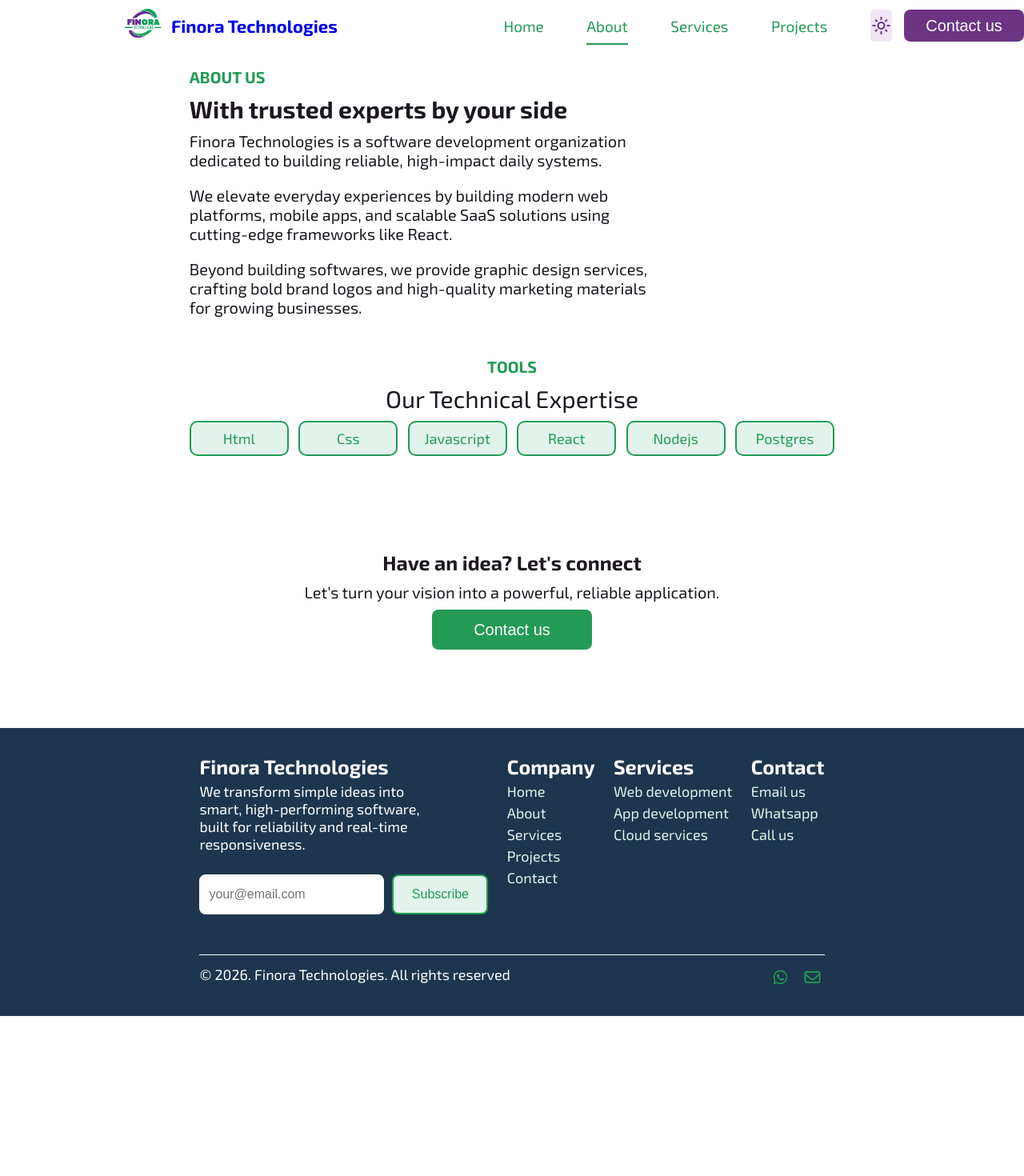
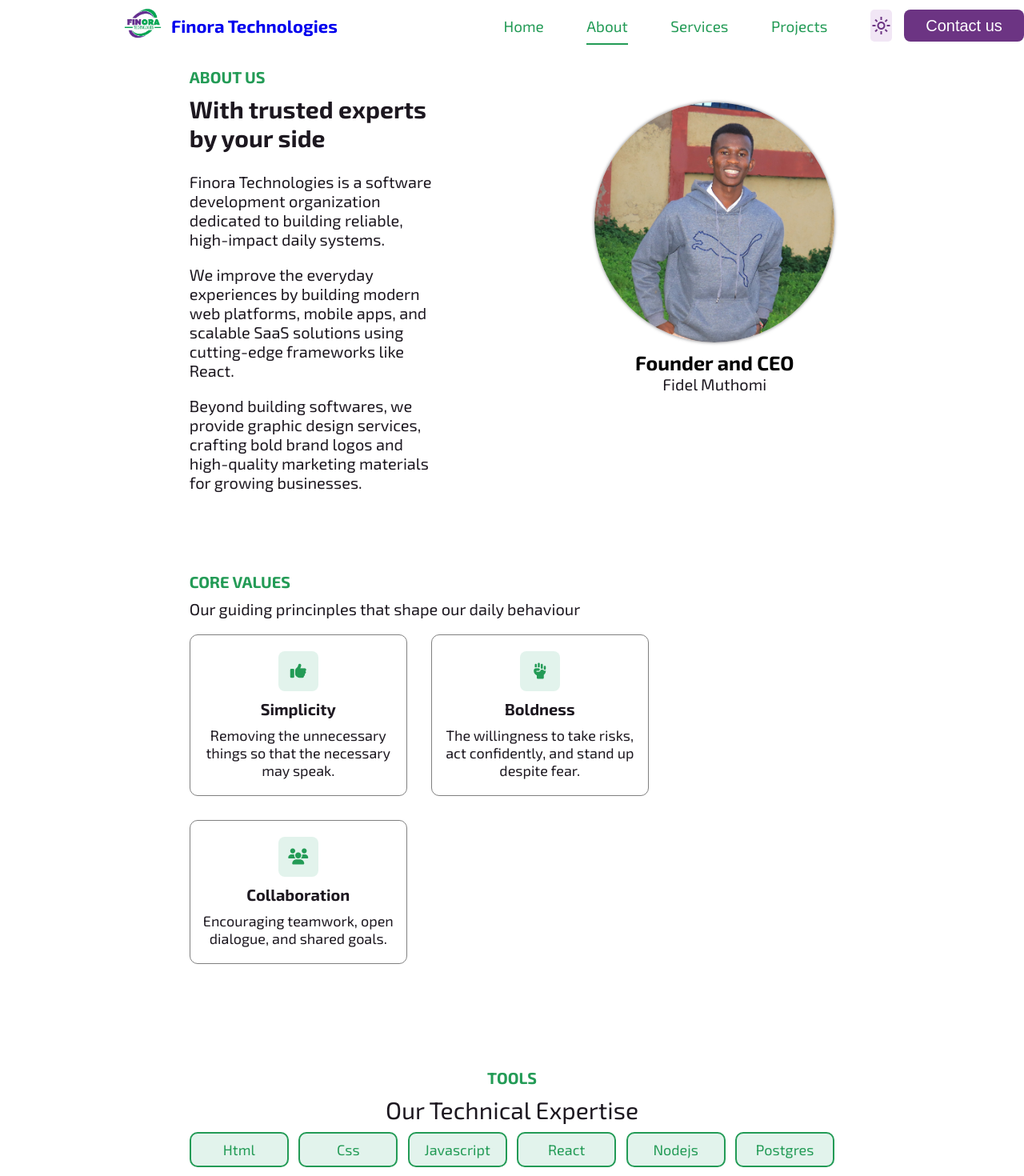
Before and after one commit to fidel208/Finora-technologies, a React (Vite) app in the folder frontend/: page /about in a window 1280 px wide. Shown: the top 1470 px of the page at 80% size. Before the commit the page ends 1270 px from the top, so only its background shows below. Built offline with nearby package versions, Linux system fonts and the light colour scheme; a web font is replaced by a local one.

Commit message:
additions

```diff
--- a/frontend/src/components/footer/Footer.jsx
+++ b/frontend/src/components/footer/Footer.jsx
@@ -56,6 +56,7 @@
             </div>
           </div>
           <div className="footer-bottom">
+            <div className="bottom-1">
               <p>
                 &copy; <span>{new Date().getFullYear()}</span>. Finora
                 Technologies. All rights reserved
@@ -69,6 +70,12 @@
                 </a>
               </span>
             </div>
+            <div className="bottom-2">
+              <p>
+                <i className="fa-solid fa-location-dot"></i> Kwale, Kenya
+              </p>
+            </div>
+          </div>
         </div>
       </footer>
     </>
--- a/frontend/src/components/footer/footer.css
+++ b/frontend/src/components/footer/footer.css
@@ -129,8 +129,15 @@
 
 .footer-bottom {
   display: flex;
+  flex-direction: column;
+}
+.bottom-1 {
+  display: flex;
   flex-direction: row;
   justify-content: space-between;
+}
+.bottom-2 p > i {
+  color: rgb(240, 55, 55);
 }
 .footer-bottom p {
   font-size: 18px;
--- a/frontend/src/main.jsx
+++ b/frontend/src/main.jsx
@@ -9,6 +9,7 @@
 import { createBrowserRouter, Router, RouterProvider } from "react-router-dom";
 import { BrowserRouter, Routes, Route } from "react-router-dom";
 import { ThemeProvider } from "./theme/Theme";
+import Admin from "./pages/admin/Admin";
 
 const router = createBrowserRouter([
   { path: "/", element: <Home /> },
@@ -16,6 +17,7 @@
   { path: "/services", element: <Services /> },
   { path: "/projects", element: <Projects /> },
   { path: "/contact", element: <Contact /> },
+  { path: "/admin", element: <Admin /> },
 ]);
 
 createRoot(document.getElementById("root")).render(
--- a/frontend/src/pages/about/About.jsx
+++ b/frontend/src/pages/about/About.jsx
@@ -14,6 +14,8 @@
         <div className="about">
           <div className="about-top">
             <h1>ABOUT US</h1>
+            <div className="details-cont">
+              <div className="details-start">
                 <p id="about-sentence">With trusted experts by your side</p>
                 <div className="about-details">
                   <span>
@@ -22,15 +24,59 @@
                       dedicated to building reliable, high-impact daily systems.
                     </p>
                     <p>
-                  We elevate everyday experiences by building modern web
+                      We improve the everyday experiences by building modern web
                       platforms, mobile apps, and scalable SaaS solutions using
                       cutting-edge frameworks like React.
                     </p>
                     <p>
-                  Beyond building softwares, we provide graphic design services,
-                  crafting bold brand logos and high-quality marketing materials
-                  for growing businesses.
+                      Beyond building softwares, we provide graphic design
+                      services, crafting bold brand logos and high-quality
+                      marketing materials for growing businesses.
                     </p>
+                  </span>
+                </div>
+              </div>
+              <div className="founder-div">
+                <span id="founder-image"></span>
+                <span>
+                  <p id="title">
+                    <strong>Founder and CEO</strong>
+                  </p>
+                  <a
+                    href="https://fidelmuthomi.vercel.app/"
+                    target="_blank"
+                    id="ceo-name"
+                  >
+                    Fidel Muthomi
+                  </a>
+                </span>
+              </div>
+            </div>
+          </div>
+          <div className="values">
+            <h1>CORE VALUES</h1>
+            <p>Our guiding princinples that shape our daily behaviour</p>
+            <div className="value-container">
+              <span className="value-box">
+                <i className="fa-solid fa-thumbs-up"></i>
+                <h2>Simplicity</h2>
+                <p>
+                  Removing the unnecessary things so that the necessary may
+                  speak.
+                </p>
+              </span>
+              <span className="value-box">
+                <i className="fa-solid fa-hand-fist"></i>
+                <h2>Boldness</h2>
+                <p>
+                  The willingness to take risks, act confidently, and stand up
+                  despite fear.
+                </p>
+              </span>
+              <span className="value-box">
+                <i className="fa-solid fa-users"></i>
+                <h2>Collaboration</h2>
+                <p>Encouraging teamwork, open dialogue, and shared goals.</p>
               </span>
             </div>
           </div>
--- a/frontend/src/pages/about/about.css
+++ b/frontend/src/pages/about/about.css
@@ -24,6 +24,17 @@
   display: flex;
   flex-direction: column;
   gap: 10px;
+  padding-bottom: 50px;
+}
+.details-cont {
+  display: flex;
+  flex-direction: row;
+  gap: 200px;
+}
+.details-start {
+  display: flex;
+  flex-direction: column;
+  gap: 25px;
 }
 #about-sentence {
   font-size: 30px;
@@ -31,11 +42,6 @@
 }
 .dark #about-sentence {
   color: white;
-}
-.about-details {
-  display: flex;
-  flex-direction: row;
-  justify-content: space-between;
 }
 .about-details span {
   display: flex;
@@ -45,15 +51,44 @@
 .about-details p {
   max-width: 600px;
 }
+.founder-div {
+  display: flex;
+  flex-direction: column;
+  align-items: center;
+  text-align: center;
+  gap: 10px;
+  padding-top: 10px;
+}
+#founder-image {
+  border-radius: 50%;
+  height: 300px;
+  width: 300px;
+  box-shadow: 0 0 4px #79797c;
+  background-image: url(../../assets/ceo.jpg);
+  background-size: cover;
+  background-position: center;
+}
+.dark #founder-image {
+  box-shadow: 0 0 4px #faf5fc;
+}
 .dark .about-details p {
   color: #e0dbe2;
 }
-.about-details img {
-  width: 250px;
-  height: 250px;
-  border-radius: 10px;
+#title {
+  color: black;
+  font-size: 25px;
 }
-
+.dark #title {
+  color: white;
+}
+#ceo-name {
+  text-align: center;
+  text-decoration: none;
+  color: #1d1820;
+}
+.dark #ceo-name {
+  color: #e2f3ec;
+}
 .about-bottom {
   display: flex;
   flex-direction: column;
@@ -64,6 +99,59 @@
   font-size: 30px;
 }
 .dark .about-bottom p {
+  color: #e0dbe2;
+}
+.values {
+  display: flex;
+  flex-direction: column;
+  gap: 10px;
+  padding-bottom: 80px;
+}
+.dark .values p {
+  color: #e2f3ec;
+}
+.value-container {
+  display: flex;
+  flex-direction: row;
+  flex-wrap: wrap;
+  gap: 30px;
+  margin-top: 10px;
+}
+.value-box {
+  display: flex;
+  flex-direction: column;
+  align-items: center;
+  text-align: center;
+  width: 250px;
+  border: solid 1px gray;
+  padding: 20px 10px;
+  border-radius: 10px;
+  gap: 10px;
+  transition: transform 0.3s ease;
+}
+.value-box:hover {
+  transform: translateY(-3px);
+}
+.value-box i {
+  width: 50px;
+  height: 50px;
+  border-radius: 8px;
+  display: flex;
+  align-items: center;
+  justify-content: center;
+  color: #239b56;
+  background-color: #e2f3ec;
+}
+.value-box h2 {
+  font-size: 20px;
+}
+.dark .value-box h2 {
+  color: white;
+}
+.value-box p {
+  font-size: 18px;
+}
+.dark .value-box p {
   color: #e0dbe2;
 }
 .tools {
@@ -103,6 +191,11 @@
   #about {
     padding-bottom: 80px;
   }
+  .details-cont {
+    display: flex;
+    flex-direction: column;
+    gap: 50px;
+  }
   .web {
     display: flex;
     flex-direction: row;
@@ -110,6 +203,12 @@
     flex-wrap: wrap;
     align-items: center;
     justify-content: center;
+  }
+  .value-container {
+    gap: 15px;
+  }
+  .value-box {
+    padding: 20px 5px;
   }
 }
 
--- /dev/null
+++ b/frontend/src/pages/admin/Admin.jsx
@@ -0,0 +1,7 @@
+import React from "react";
+
+function Admin() {
+  return <div>Admin</div>;
+}
+
+export default Admin;
```
Also changed, not shown: frontend/public/Finora.png (added), frontend/src/assets/ceo.jpg (added), frontend/src/pages/admin/admin.css (added). Lines whose indentation alone changed are shown as unchanged.
